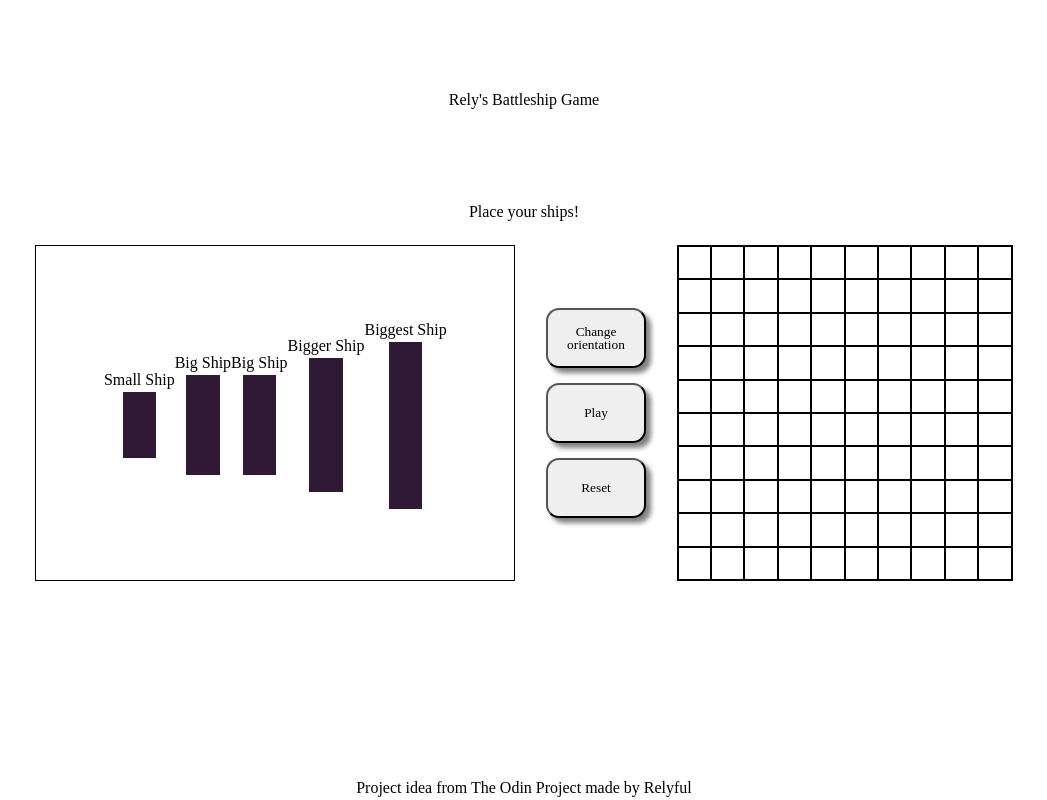
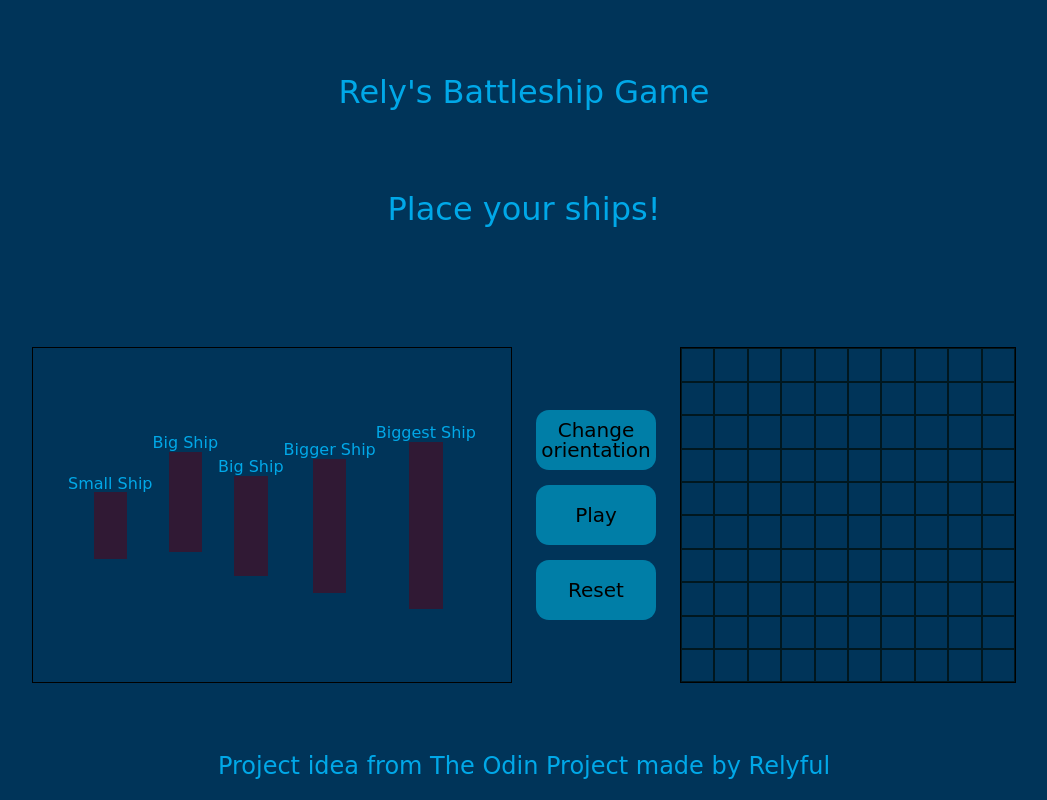
Before and after one commit to Relyful/odinBattleship, a website built with webpack: page src/template.html in a window 1280 px wide. Both pictures are taken after a click on the button "Change orientation". Shown: the whole page, without its empty margins (116-1163 px from the left). Built offline with nearby package versions, Linux system fonts and the light colour scheme.

Commit message:
Add color font and some style

```diff
--- a/src/modules/DOM.js
+++ b/src/modules/DOM.js
@@ -9,6 +9,8 @@ const bigger = document.querySelector('.biggerHor');
 const biggest = document.querySelector('.biggestHor');
 const secondHeader = document.querySelector('.secondHeader');
 const main = document.querySelector('main');
+const secondShip = document.querySelector('#\\31').parentElement;
+const shipName = document.querySelectorAll('.shipName');
 
 function drawBlindP2Board(player) {
   const P2Board = document.querySelector('.player2');
@@ -47,7 +49,7 @@ function drawP1Board(player) {
     cell.dataset.y = y;
     if (missCheck(player, x, y)) {
       cell.innerText = 'X';
-      cell.style.color = 'blue';
+      cell.style.color = 'cyan';
     }
     if (hitCheck(player, x, y)) {
       cell.innerText = 'X';
@@ -113,6 +115,10 @@ function announceWinner(player) {
 
 function changeOrientation() {
   if (ships.dataset.orientation === 'horizontal') {
+    secondShip.classList.add('paddingBottom');
+    shipName.forEach(element => {
+      element.classList.add('shipNameVertical');
+    });
     ships.style.width = '480px';
     ships.classList.add('shipsVer');
     ships.classList.remove('ships');
@@ -132,7 +138,11 @@ function changeOrientation() {
     bigger.classList.add('biggerVer');
     biggest.classList.add('biggestVer');
   } else {
-    ships.style.width = '230px';
+    ships.style.width = '336px';
+    shipName.forEach(element => {
+      element.classList.remove('shipNameVertical');
+    });
+    secondShip.classList.remove('paddingBottom');
     ships.dataset.orientation = 'horizontal';
     ships.classList.remove('shipsVer');
     ships.classList.add('ships');
--- a/src/style.css
+++ b/src/style.css
@@ -76,8 +76,17 @@ textarea:not([rows]) {
 
 /* CUSTOM CSS HERE */
 
+@import url('https://fonts.googleapis.com/css2?family=Kanit:ital,wght@0,300;0,400;1,300;1,400&family=Permanent+Marker&family=Sankofa+Display&display=swap');
+
+body {
+  background-color: #003459;
+  color: #00A8E8;
+}
+
 .container * {
   --cell-size: 33.4px;
+  font-family: "Permanent Marker", cursive;
+  font-size: 2rem;
   /* border: 1px solid black; */
 }
 
@@ -101,20 +110,27 @@ header {
 .secondHeader {
   display: flex;
   justify-content: space-around;
+  margin-bottom: 50px;
 }
 
 main {
   display: flex;
+  height: 500px;
   padding: 2%;
   justify-content: space-between;
+  align-items: center;
 }
 
 main#placement {
 justify-content: space-around;
 }
 
+.paddingBottom {
+  padding-bottom: 1.5em;
+}
+
 .ships {
-  width: 230px;
+  width: 336px;
   display: flex;
   flex-direction: column;
   justify-content: center;
@@ -124,6 +140,7 @@ justify-content: space-around;
 
 .shipsVer {
   width: 230px;
+  height: 336px;;
   display: flex;
   flex-direction: row;
   justify-content: center;
@@ -148,11 +165,16 @@ justify-content: space-around;
 }
 
 .shipName {
-  height: 1.5em;
-  font-size: 1rem;
+  font-size: 1.5rem;
   display: flex;
   width: 100%;
   justify-content: center;
+}
+
+.shipNameVertical {
+  height: 1.3rem;
+  padding-bottom: 15px;
+  font-size: 1rem;
 }
 
 .ship {
@@ -214,7 +236,11 @@ justify-content: space-around;
   color: red;
   width: 33.4px;
   height: 33.4px;
-  border: 1px solid black;
+  border: 1px solid #00171F;
+}
+
+.cell:hover {
+  background-color: #00A8E8;
 }
 
 .buttonContainer {
@@ -224,18 +250,36 @@ justify-content: space-around;
   justify-content: center;
   align-items: center;
   gap: 15px;
+  font-size: 1.5rem;
 }
 
 #play, #resetGame, #changeOrientation, #confirm, #reset {
   height: 60px;
-  width: 100px;
+  width: 120px;
   line-height: 1;
   border-radius: 13px;
   font-size: smaller;
-  box-shadow: grey 5px 5px 5px ;
+  background-color: #007EA7;
+  border: none;
+}
+
+#play:hover, #resetGame:hover, #changeOrientation:hover, #confirm:hover, #reset:hover {
+  box-shadow: #00A8E8 3px 3px 5px ;
+  cursor: pointer;
 }
 
 footer {
   margin-top: auto;
   align-self: center;
 }
+
+.footer {
+  font-size: 1.5rem;
+  padding-bottom: 1rem;
+}
+
+.footer a {
+  text-decoration: none;
+  font-weight: normal;
+  font-size: 1.5rem;
+}
--- a/src/template.html
+++ b/src/template.html
@@ -46,7 +46,7 @@
       </div>
     </main>
 
-    <footer>Project idea from The Odin Project made by Relyful</footer>
+    <footer class="footer">Project idea from The Odin Project made by <a href="https://github.com/Relyful">Relyful</a></footer>
   </div>
 </body>
 </html>
```
